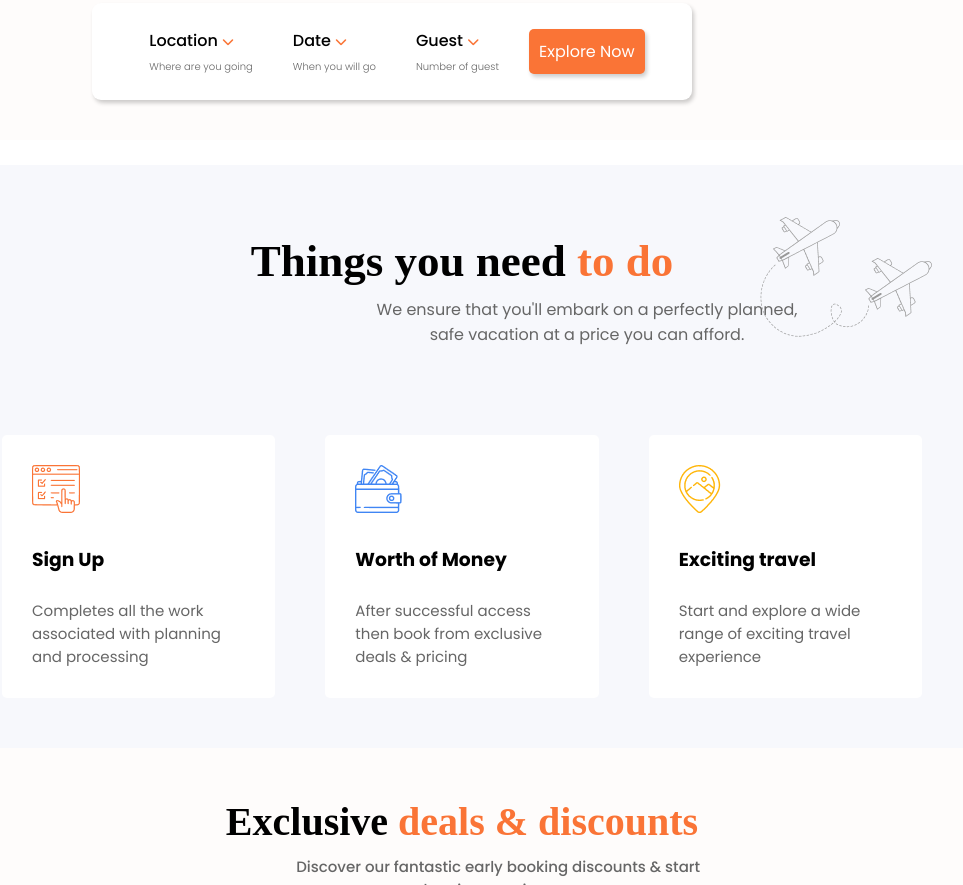
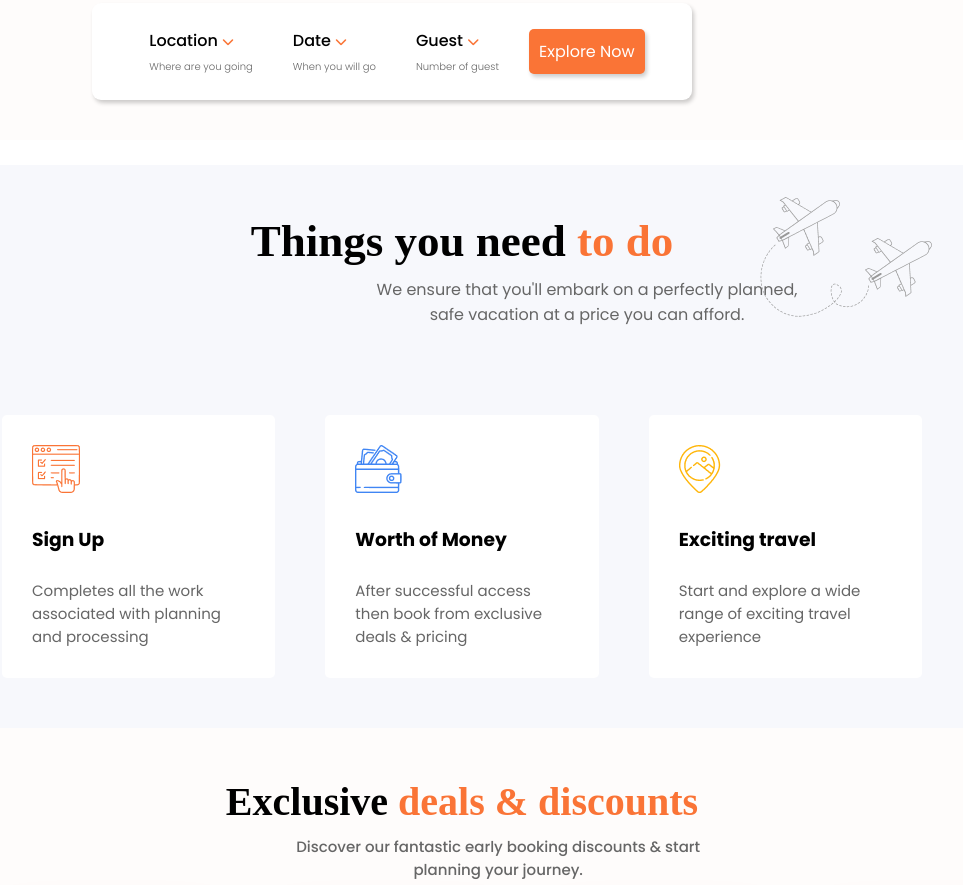
Before and after one commit to kaarunyamernstack/guvi-task1, a plain HTML site: page index.html in a window 1280 px wide. Shown: the part 892-1777 px from the top of the page, without its empty margins (178-1141 px from the left). Drawn offline with Linux system fonts and the light colour scheme.

Commit message:
add all the changed things

```diff
--- a/css/style.css
+++ b/css/style.css
@@ -70,10 +70,11 @@ padding: 5px 25px;
     display: flex;
     margin-top: 20px;
     margin-left: 15%;
+    background-color: #FEFCFB;
 }
 .hero .hero-text{
     font-size: 40px;
-    margin-top: 80px;
+   margin-top: 80px;
 }
 .hero .hero-text h1{
     font-family: "volkhov",serif;
@@ -150,8 +151,9 @@ font-family: "poppins",sans-serif;
 }
 .main{
     background-color:#f7f8fc;
-    margin: 0;
+
     height: auto;
+
 }
 .content h1 p {
     text-align: center;
@@ -165,7 +167,8 @@ font-family: "poppins",sans-serif;
 }
 .content{
     text-align: center;
-    padding-top: 70px;
+    padding-top: 50px;
+
 }
 .content img{
     position: relative;
```
